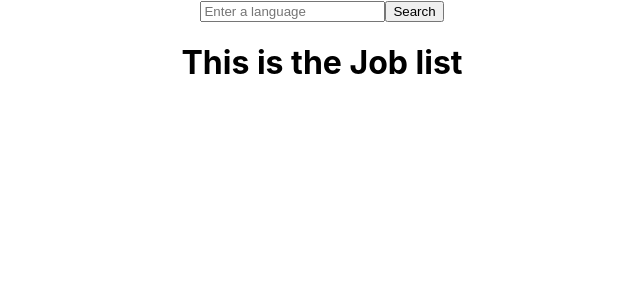
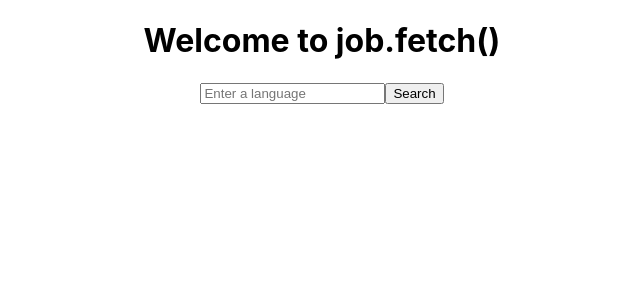
Before and after one commit to martins309/solo-job-tracker, a React (Create React App) app: page / in a window 1280 px wide. Shown: the top 300 px of the page, without its empty margins (318-958 px from the left). Built offline with nearby package versions, Linux system fonts and the light colour scheme.

Commit message:
trying to figure out how to add location

```diff
--- a/src/App.css
+++ b/src/App.css
@@ -43,5 +43,5 @@ ul {
 
 .buttons {
   height: 25px;
-  width: 40px;
+  width: 45px;
 }
--- a/src/App.js
+++ b/src/App.js
@@ -18,12 +18,13 @@ const handleJobList = (status) => {
 
   return (
     <div className="App">
+      <h1>Welcome to job.fetch()</h1>
       <Router>
         <Route exact path='/'>
           <JobSearchForm  handleJobList={handleJobList} />
           <JobList jobList={jobList}/>
         </Route>
-        <Route path='/search/:id'>
+        <Route path='/location/:id'>
           <SearchDetails jobList={jobList} />
         </Route>
       </Router>
--- a/src/components/JobList.jsx
+++ b/src/components/JobList.jsx
@@ -3,7 +3,6 @@ import { Link } from 'react-router-dom'
 const JobList = ({jobList}) => {
     return (
         <>
-            <h1>This is the Job list</h1>
             <ul>
                 {jobList.map((job, index) => {
                     return (
--- a/src/components/JobSearchForm.jsx
+++ b/src/components/JobSearchForm.jsx
@@ -7,7 +7,6 @@ const JobSearchForm = ({handleJobList}) => {
 
     const _handleSubmit = async (e) => {
         e.preventDefault();
-        console.log("Button press!")
         const searchData  = await fetch(`http://127.0.0.1:3001/search/?url=https://jobs.github.com/positions.json?description=${search}`, {
             method: 'Get',
             headers: { 'Content-Type': 'application/json'}
@@ -17,6 +16,7 @@ const JobSearchForm = ({handleJobList}) => {
         console.log("Here are the search results: ", searchData);
         handleJobList(searchData);
     }
+
 
 
     const _onChange = (e) => {
--- a/src/components/SearchDetails.jsx
+++ b/src/components/SearchDetails.jsx
@@ -11,6 +11,8 @@ const SearchDetails = ({ jobList }) => {
     return (
         <div>
             <h1>{job.title}</h1>
+            <h2>{job.location}</h2>
+            <h3>{job.created_at}</h3>
             <div>{parse(job.description)}</div>
 
             <button class="buttons"type="button" onClick={() => history.goBack()}>Back</button>
```
Also changed, not shown: src/components/SearchCard.jsx (added).
